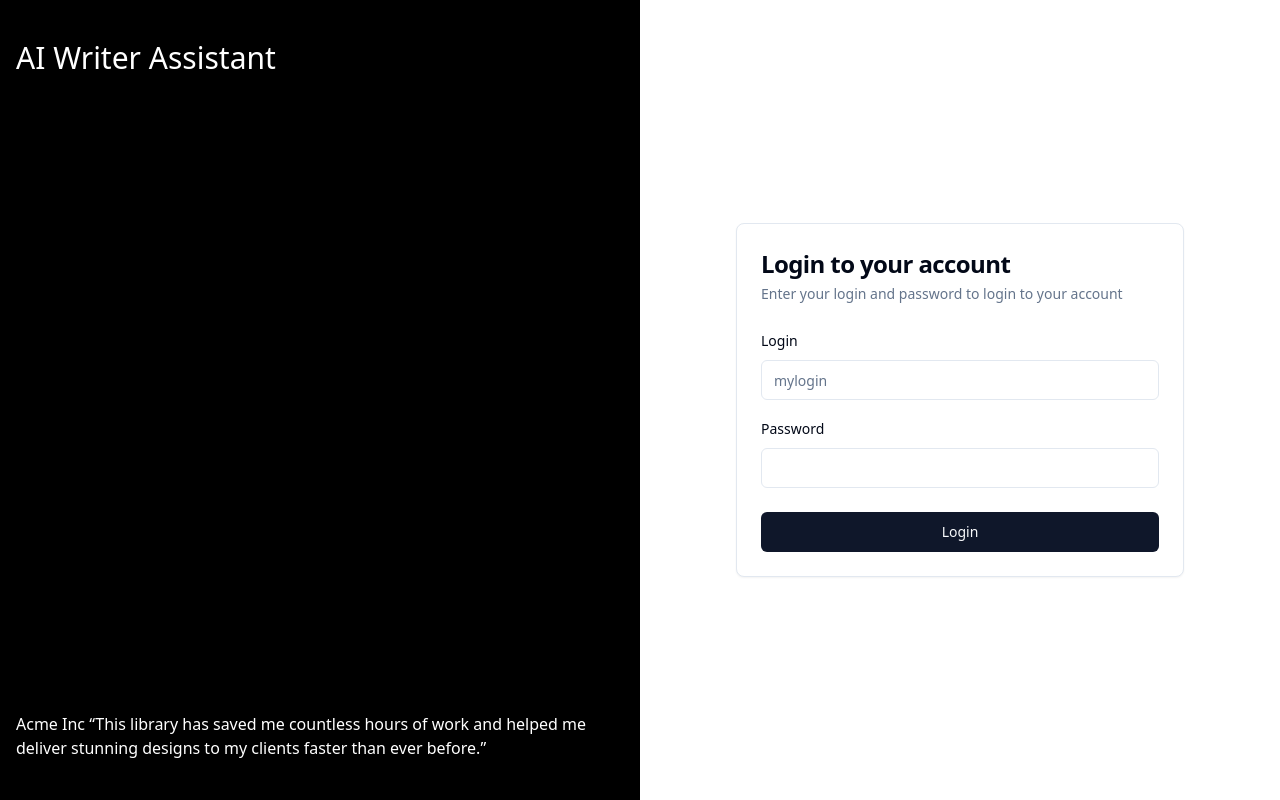
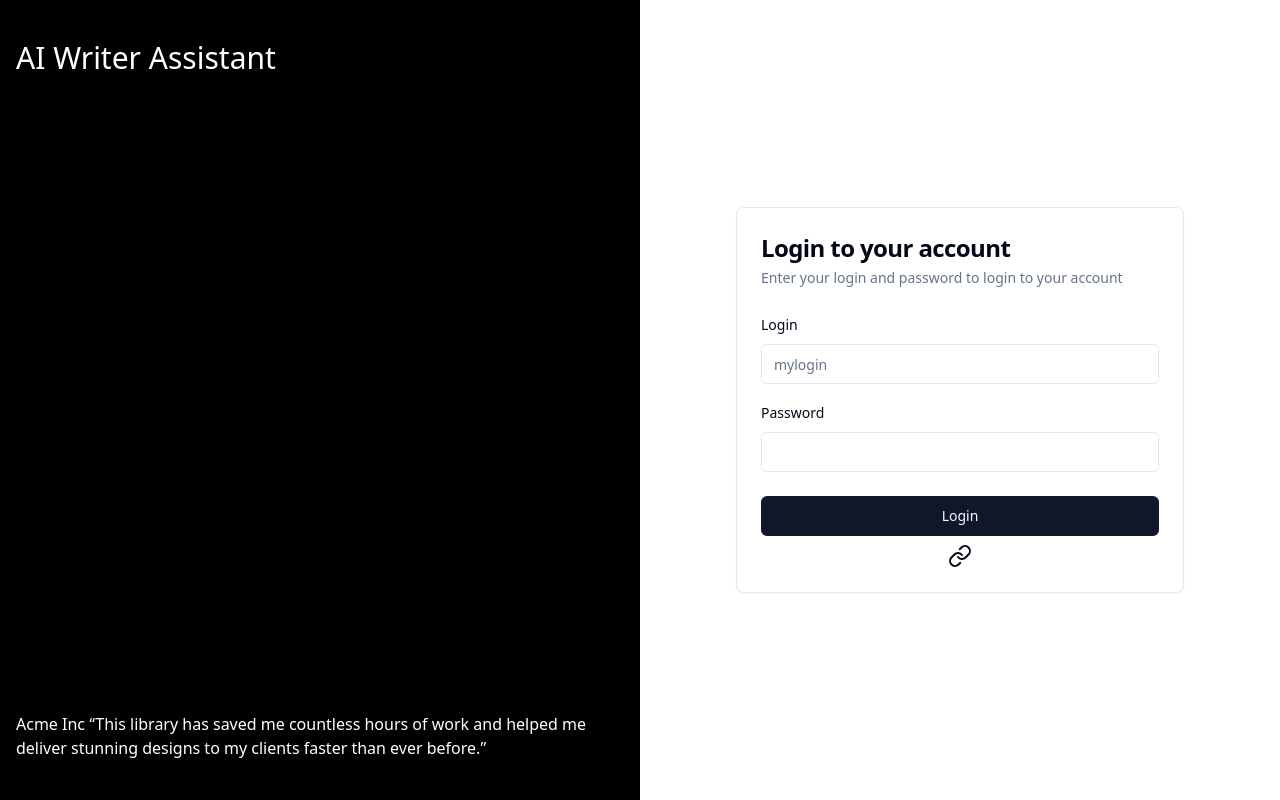
Before and after one commit to Ermatov-Abdulmajid/ai-writer, a React (Vite) app: page /auth/login in a window 1280 px wide. Built offline with nearby package versions, Linux system fonts and the light colour scheme.

Commit message:
Improvment implemented

```diff
--- a/src/components/auth/login.tsx
+++ b/src/components/auth/login.tsx
@@ -22,6 +22,7 @@ import { Button } from '@/components/ui/button.tsx';
 import { useAuthContext } from '@/contexts/auth.context.tsx';
 import toast from 'react-hot-toast';
 import { useNavigate } from 'react-router-dom';
+import { Link } from 'lucide-react';
 
 const formSchema = z.object({
   login: z.string().min(5).max(20),
@@ -90,8 +91,11 @@ export default function Login() {
               )}
             />
           </CardContent>
-          <CardFooter>
+          <CardFooter className="flex flex-col gap-2">
             <Button className="w-full">Login</Button>
+            <Link to="/auth/register" className="text-center block">
+              Don't have an account? Register now!
+            </Link>
           </CardFooter>
         </Card>
       </form>
--- a/src/components/auth/register.tsx
+++ b/src/components/auth/register.tsx
@@ -22,6 +22,7 @@ import { Button } from '@/components/ui/button.tsx';
 import { useAuthContext } from '@/contexts/auth.context.tsx';
 import toast from 'react-hot-toast';
 import { useNavigate } from 'react-router-dom';
+import { Link } from 'lucide-react';
 
 const formSchema = z
   .object({
@@ -104,8 +105,11 @@ export default function Register() {
               )}
             />
           </CardContent>
-          <CardFooter>
+          <CardFooter className="flex flex-col gap-2">
             <Button className="w-full">Create account</Button>
+            <Link to="/auth/login" className="text-center block">
+              Already have an account? Login now!
+            </Link>
           </CardFooter>
         </Card>
       </form>
```
Also changed, not shown: 1 other file (tests, documents, lock files or other folders).
